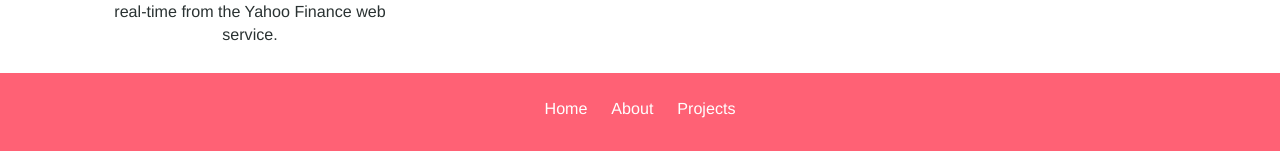
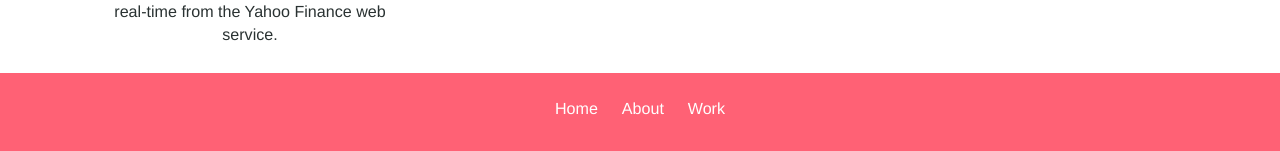
Before and after one commit to billdybas/billdybas.github.io, a Jekyll site: the page built from work/index.html, in a window 1280 px wide. Shown: the part 1306-1457 px from the top of the page. Built offline with Jekyll 4.4.1, drawn with Linux system fonts in a browser that asks for light colours; some web fonts are replaced.

Commit message:
Fix Footer Link

```diff
--- a/_layouts/page.html
+++ b/_layouts/page.html
@@ -6,6 +6,6 @@ layout: main
   <ul>
     <li><a href="/">Home</a></li>
     <li><a href="/about/">About</a></li>
-    <li><a href="/projects/">Projects</a></li>
+    <li><a href="/work/">Work</a></li>
   </ul>
 </footer>
```
